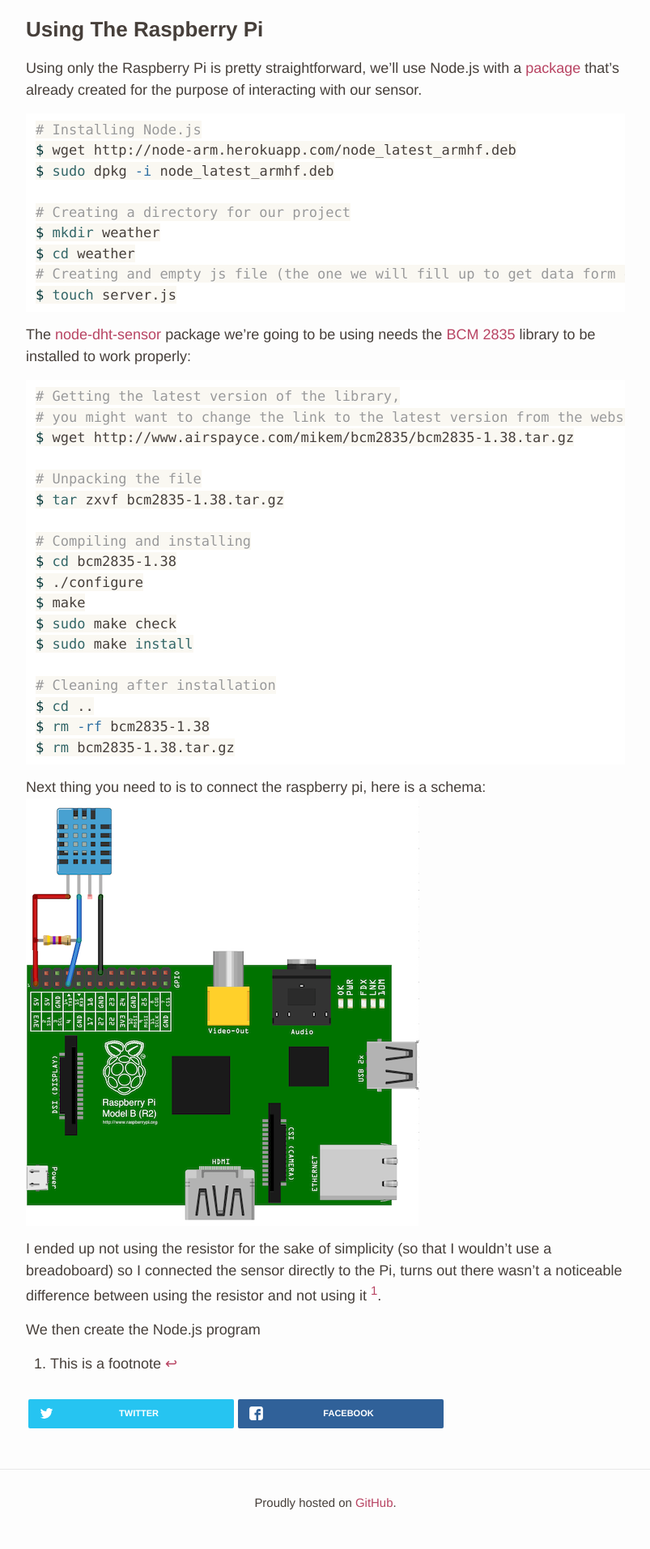
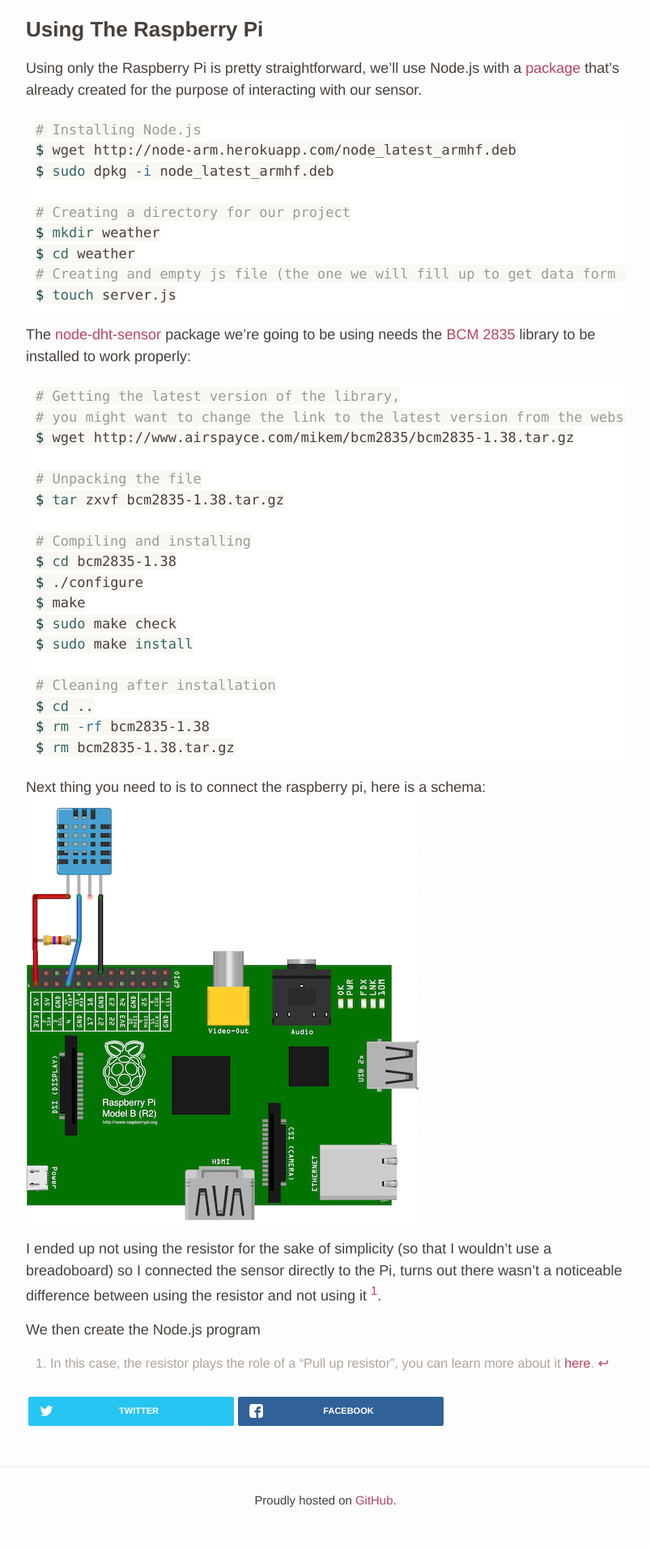
Before and after one commit to Edmeral/Edmeral.github.io, a Jekyll site: the page built from _posts/2015-01-03-raspberry-pi-weather-station.md, in a window 1280 px wide. Shown: the part 1570-3483 px from the top of the page at 81% size, without its empty margins (238-1041 px from the left). Built offline with Jekyll 4.4.1, drawn with Linux system fonts in a browser that asks for light colours; nearby versions of some CDN libraries; some web fonts are replaced; Markdown is read by kramdown in place of the engine named in the settings; comment, search, counter and statistics services are not loaded.

Commit message:
Setting up footnotes with redcarpet

```diff
--- a/_config.yml
+++ b/_config.yml
@@ -9,7 +9,9 @@
 github_username:  Edmeral
 
 # Build settings
-markdown: kramdown
+markdown: redcarpet
+redcarpet:
+  extensions: [footnotes]
 exclude: ["node_modules", "gulpfile.js", "package.json"]
 
 gems:
--- a/_posts/2015-01-03-raspberry-pi-weather-station.md
+++ b/_posts/2015-01-03-raspberry-pi-weather-station.md
@@ -71,4 +71,4 @@
 We then create the Node.js program
 
 
-[^1]: This is a footnote
+[^1]: In this case, the resistor plays the role of a "Pull up resistor", you can learn more about it [here](http://forum.arduino.cc/index.php?topic=165562.0).
--- a/_sass/_layout.scss
+++ b/_sass/_layout.scss
@@ -288,6 +288,11 @@
     }
 }
 
+.footnotes {
+  color: $text-color-light;
+  font-size: $base-font-size * 0.9;
+}
+
 #disqus_thread {
     margin-top: 20px;
 }
```
Also changed, not shown: css/main.css.
